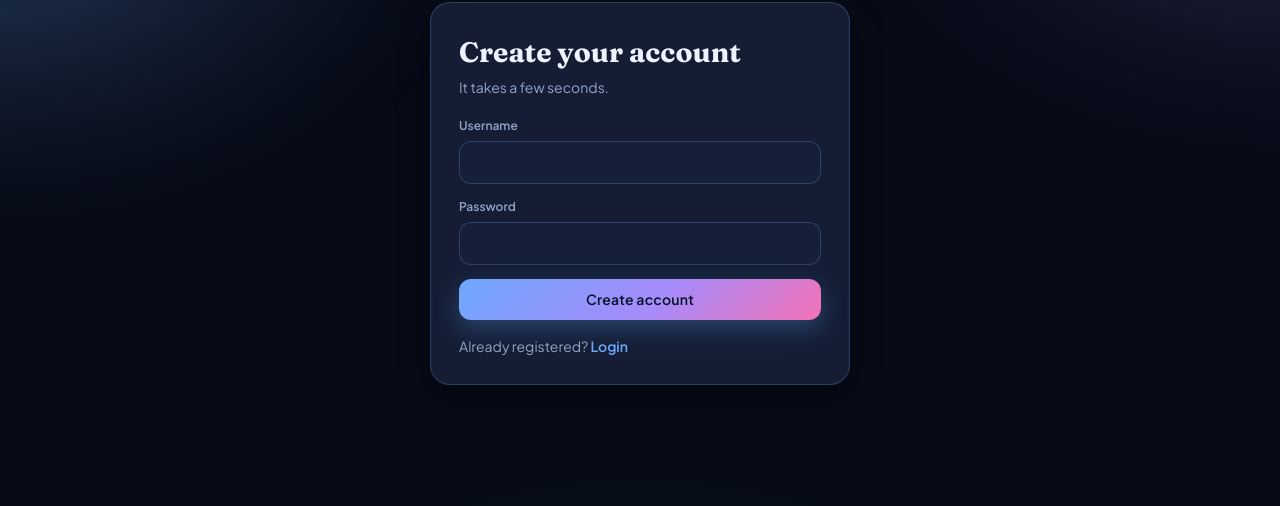
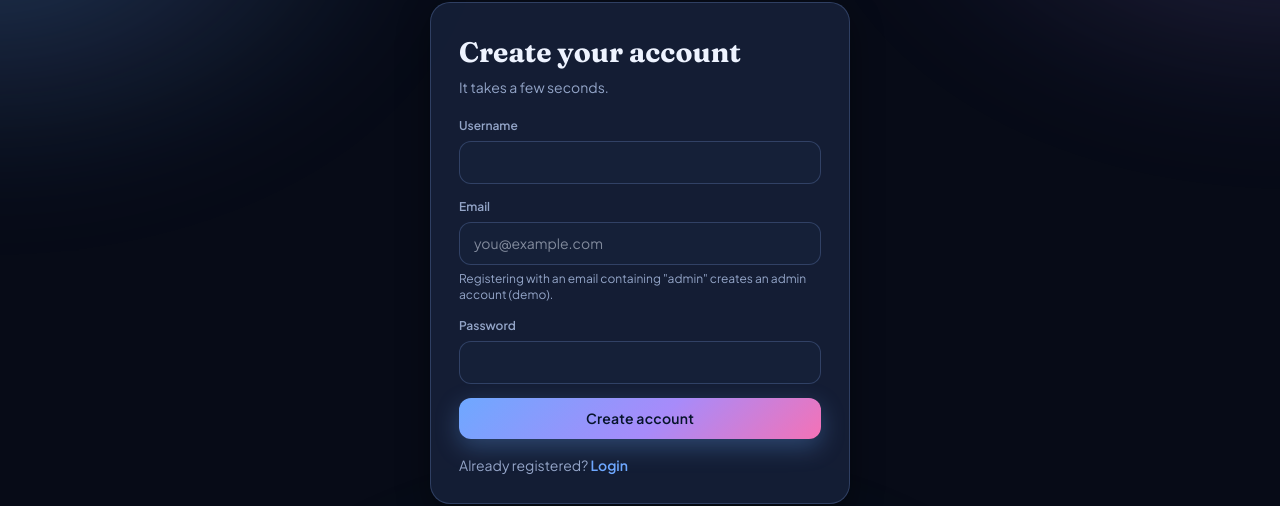
Before and after one commit to Jose-11-2001/lodge-frontend, a Next.js app: page /register in a window 1280 px wide. Shown: the part 137-643 px from the top of the page. Built offline with nearby package versions, Linux system fonts and the light colour scheme; no server answers.

Commit message:
updating login

```diff
--- a/components/AuthForm.tsx
+++ b/components/AuthForm.tsx
@@ -3,11 +3,12 @@
 import React, { useState } from 'react';
 import Link from 'next/link';
 import { useRouter } from 'next/navigation';
-import { authApi, auth } from '@/lib/api';
+import { authApi } from '@/lib/api';
 
 export default function AuthForm({ mode }: { mode: 'login' | 'register' }) {
   const router = useRouter();
   const [username, setUsername] = useState('');
+  const [email, setEmail] = useState('');
   const [password, setPassword] = useState('');
   const [error, setError] = useState<string | null>(null);
   const [loading, setLoading] = useState(false);
@@ -20,11 +21,15 @@ export default function AuthForm({ mode }: { mode: 'login' | 'register' }) {
     try {
       if (!isLogin && password.length < 6)
         throw new Error('Password must be at least 6 characters');
+      if (!isLogin && !email.trim())
+        throw new Error('Email is required');
 
       const u = isLogin
         ? await authApi.login(username, password)
-        : await authApi.register(username, password);
+        : await authApi.register(username, password, email.trim());
 
+      // Optional but helpful: a small toast so it's obvious which role you got.
+      // Admin → /admin/dashboard, Customer → /.
       router.push(u.role === 'ADMIN' ? '/admin/dashboard' : '/');
     } catch (err) {
       setError((err as Error).message);
@@ -51,6 +56,25 @@ export default function AuthForm({ mode }: { mode: 'login' | 'register' }) {
             autoComplete="username"
           />
         </div>
+
+        {!isLogin && (
+          <div className="field">
+            <label>Email</label>
+            <input
+              type="email"
+              value={email}
+              onChange={(e) => setEmail(e.target.value)}
+              required
+              autoComplete="email"
+              placeholder="you@example.com"
+            />
+            <small className="text-xs text-[var(--muted)]">
+              Registering with an email containing &quot;admin&quot; creates an
+              admin account (demo).
+            </small>
+          </div>
+        )}
+
         <div className="field">
           <label>Password</label>
           <input
@@ -67,11 +91,7 @@ export default function AuthForm({ mode }: { mode: 'login' | 'register' }) {
           </p>
         )}
         <button className="btn btn-primary w-full" type="submit" disabled={loading}>
-          {loading
-            ? 'Please wait…'
-            : isLogin
-            ? 'Login'
-            : 'Create account'}
+          {loading ? 'Please wait…' : isLogin ? 'Login' : 'Create account'}
         </button>
       </form>
       <p className="mt-4 mb-0 text-sm text-[var(--muted)]">
```
